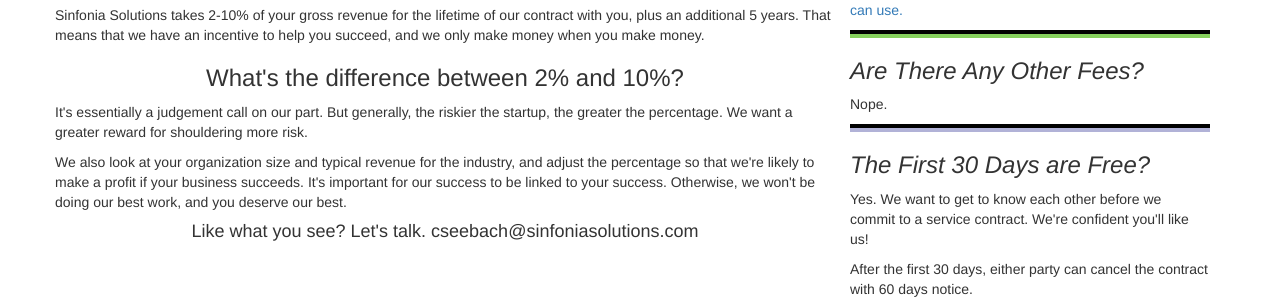
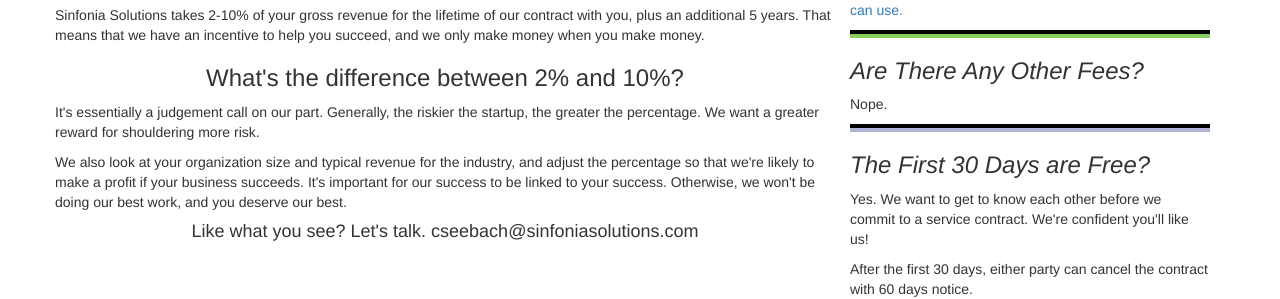
Before and after one commit to sinfoniasolutions/sinfoniasolutions.github.io, a Jekyll site: the page built from enterpreneur-pricing.html, in a window 1280 px wide. Shown: the part 273-572 px from the top of the page. Built offline with Jekyll 4.4.1, drawn with Linux system fonts in a browser that asks for light colours; nearby versions of some CDN libraries; Markdown is read by kramdown in place of the engine named in the settings; a script that is not in the unit is left out.

Commit message:
don't start sentences with But,

```diff
--- a/enterpreneur-pricing.html
+++ b/enterpreneur-pricing.html
@@ -4,7 +4,7 @@
 ---
 {% raw  %}<div class="container"><div class="row"><div class="col-sm-8"><h1 class="text-center">IT Support for Enterpreneurs</h1><h3 class="text-center">Learn about Our Pricing for Enterpreneurs and Startups</h3><h4 class="text-center"><em>Don't forget, even enterpreneurs get 30 days free.</em></h4><div class="row top-thick-border"><h3 class="text-center">When you're a startup, high overhead can destroy your business.</h3><p>But you still need quality IT support so you can focus on what really matters. That's where we come in.</p><p>Sinfonia Solutions takes 2-10% of your gross revenue for the lifetime of our contract with you, plus an
 additional 5 years. That means that we have an incentive to help you succeed, and we only make money when you
-make money.</p><h3 class="text-center">What's the difference between 2% and 10%?</h3><p>It's essentially a judgement call on our part. But generally, the riskier the startup, the greater the
+make money.</p><h3 class="text-center">What's the difference between 2% and 10%?</h3><p>It's essentially a judgement call on our part. Generally, the riskier the startup, the greater the
 percentage. We want a greater reward for shouldering more risk.</p><p>We also look at your organization size and typical revenue for the industry, and adjust the percentage so
 that we're likely to make a profit if your business succeeds.
 It's important for our success to be linked to your success. Otherwise, we won't be doing our best work,
--- a/enterpreneur-pricing.jade
+++ b/enterpreneur-pricing.jade
@@ -19,7 +19,7 @@
           make money.
         h3.text-center What's the difference between 2% and 10%?
         p.
-          It's essentially a judgement call on our part. But generally, the riskier the startup, the greater the
+          It's essentially a judgement call on our part. Generally, the riskier the startup, the greater the
           percentage. We want a greater reward for shouldering more risk.
         p.
           We also look at your organization size and typical revenue for the industry, and adjust the percentage so
```
